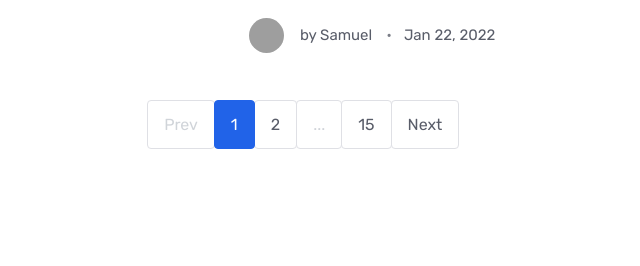
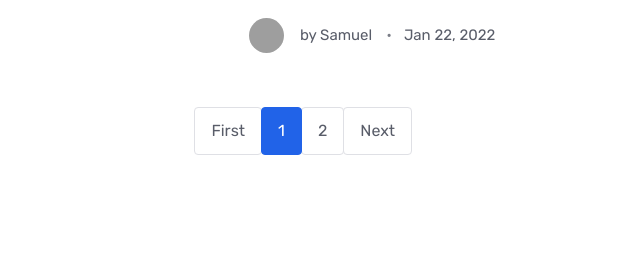
Before and after one commit to Alexokmwa/marknyamita, a PHP site: page /marknyamita/blog in a window 1280 px wide. Shown: the part 613-879 px from the top of the page, without its empty margins (198-838 px from the left). Run offline with PHP 8.4, Linux system fonts and the light colour scheme; data that the repository does not hold is empty; some libraries are stand-ins or nearby versions; grey boxes are pictures that could not be loaded.

Commit message:
blog view files update

```diff
--- a/app/views/publicviews/publicgeneralpages/blog.view.php
+++ b/app/views/publicviews/publicgeneralpages/blog.view.php
@@ -48,18 +48,15 @@ Inner intro START -->
 						</div>
 						<!-- Slider -->
 						<div class="tiny-slider arrow-end arrow-xs arrow-white arrow-round arrow-md-none">
-                        <div class="tiny-slider-inner"
-                            data-autoplay="true"
-                            data-hoverpause="true"
-                            data-gutter="0"
-                            data-arrow="true"
-                            data-dots="false"
-                            data-items="1">
+							<div class="tiny-slider-inner" data-autoplay="true" data-hoverpause="true" data-gutter="0"
+								data-arrow="true" data-dots="false" data-items="1">
 								<!-- Slider items -->
 								<?php if (is_array($data['rowpost']) && count($data['rowpost'])): ?>
 								<?php foreach ($data['rowpost'] as $rowpost): ?>
 								<?php if ($rowpost->status === "live"): ?>
-                            <div> <a href="#" class="text-reset btn-link"><?= esc($rowpost->postname) ?></a></div>
+								<div> <a href="#"
+										class="text-reset btn-link"><?= esc($rowpost->postname) ?></a>
+								</div>
 
 								<?php endif; ?>
 								<?php endforeach; ?>
@@ -187,16 +184,20 @@ Main content START -->
 
 						<div class="card mb-4">
 							<div class="row">
-								<div class="col-md-5">
 								<!-- Debugging: Output the image URL to check if it's correct -->
 								<?php
                     $imageSrc = ROOTADMIN . esc($rowpost->imageurl);
 						    // Check if the image URL is correctly formatted
 						    // echo '<!-- Debugging: Image URL --> ' . $imageSrc;
 						    ?>
+								<div class="col-md-5">
+
 									<img class="rounded-3"
-										src="<?= $imageSrc ?>"
-										alt="Post Image">
+										src="<?=$image->getThumbnail($imageSrc, 300, 437, ) ?>"
+										alt="Post Image" style="object-fit: cover;width: 437px; height: 300px;">
+									<!-- <img class="rounded-3"
+										src="<?=$image->getThumbnail($imageSrc, 300, 437, ) ?>"
+									alt="Post Image" style="object-fit: cover;width: 437px; height: 300px;"> -->
 								</div>
 								<div class="col-md-7 mt-3 mt-md-0">
 									<a href="#" class="badge text-bg-danger mb-2"><i
@@ -244,20 +245,12 @@ Main content START -->
 
 
 						<!-- Pagination START -->
-						<nav class="my-5" aria-label="navigation">
-							<ul class="pagination d-inline-block d-md-flex justify-content-center">
-								<li class="page-item disabled">
-									<a class="page-link" href="#" tabindex="-1" aria-disabled="true">Prev</a>
-								</li>
-								<li class="page-item active"><a class="page-link" href="#">1</a></li>
-								<li class="page-item"><a class="page-link" href="#">2</a></li>
-								<li class="page-item disabled"><a class="page-link" href="#">...</a></li>
-								<li class="page-item"><a class="page-link" href="#">15</a></li>
-								<li class="page-item">
-									<a class="page-link" href="#">Next</a>
-								</li>
-							</ul>
-						</nav>
+						<div>
+							<?php
+						    $pager->display();
+?>
+						</div>
+
 						<!-- Pagination END -->
 					</div>
 					<!-- Main Post END -->
@@ -313,11 +306,14 @@ Main content START -->
 									<div class="card mb-3">
 										<li class="row g-3">
 											<div class="col-4">
-												<img class="rounded" src="<?=$imageSrc?>" alt="">
+												<img class="rounded"
+													src="<?=$imageSrc?>"
+													alt="">
 											</div>
 											<div class="col-8">
 												<h6><a href="post-single-2.html"
-														class="btn-link stretched-link text-reset fw-bold"><?=$rowpost->postname?></a></h6>
+														class="btn-link stretched-link text-reset fw-bold"><?=$rowpost->postname?></a>
+												</h6>
 												<div class="small mt-1">
 													<?= date('M d, Y', strtotime($rowpost->createdAt)); ?>
 												</div>
```
Also changed, not shown: app/views/publicviews/publicblog/bloggrid.view.php (+20 -17 lines). Lines whose indentation alone changed are shown as unchanged.
